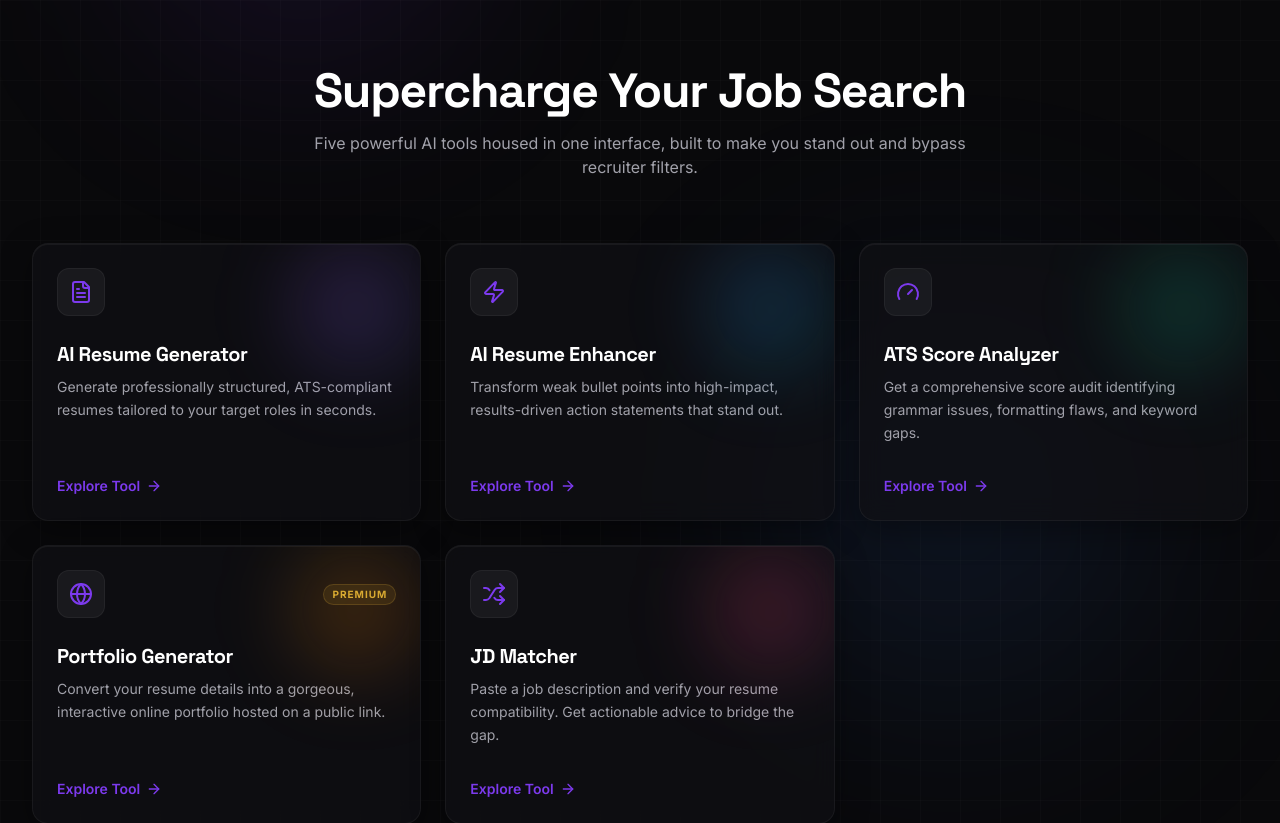
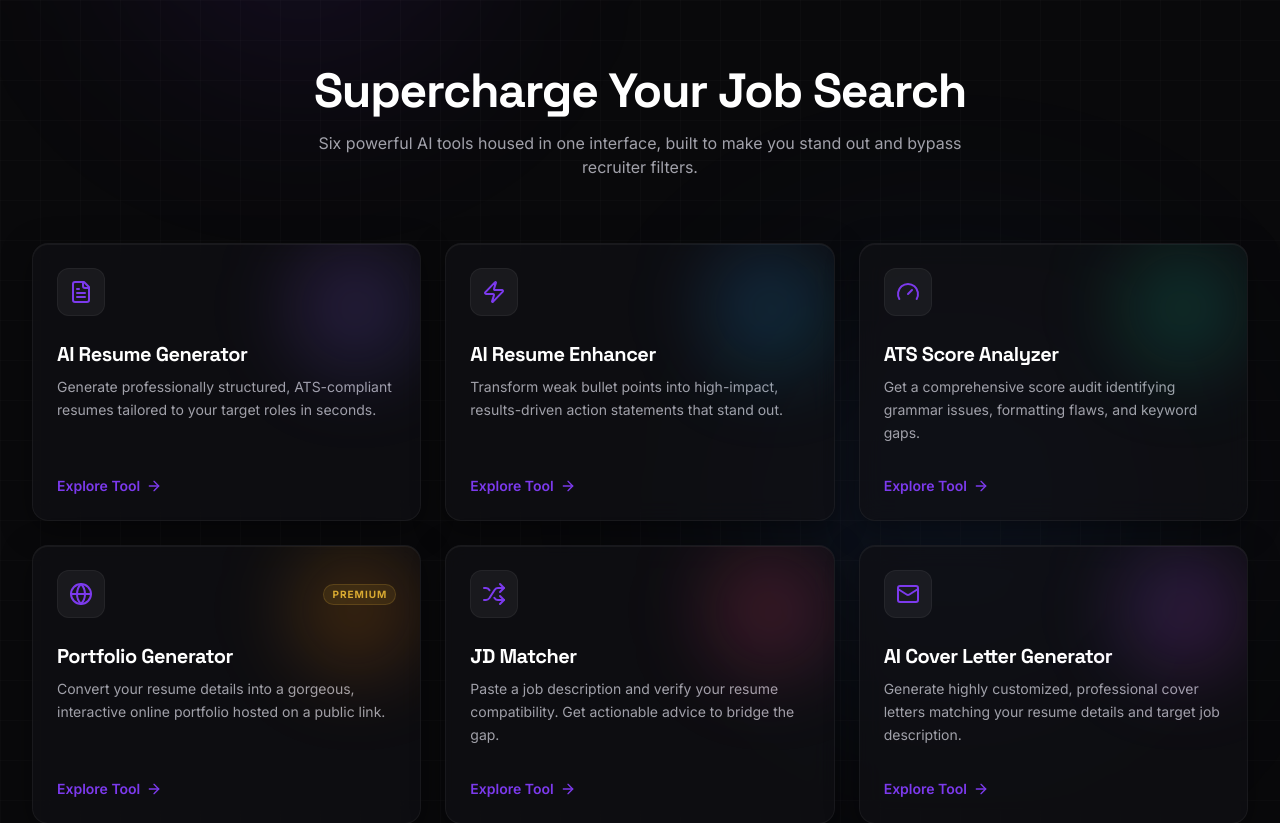
Before and after one commit to vivektripathi0320-web/NextHire-AI, a React (Vite) app in the folder frontend/: page / in a window 1280 px wide. Shown: the part 920-1743 px from the top of the page. Built offline with nearby package versions, Linux system fonts and the light colour scheme.

Commit message:
feat: Add AI Cover Letter Generator card and update feature count on LandingPage

```diff
--- a/frontend/src/pages/LandingPage.tsx
+++ b/frontend/src/pages/LandingPage.tsx
@@ -9,7 +9,8 @@ import {
   ChevronRight,
   Gauge,
   Shuffle,
-  Check
+  Check,
+  Mail
 } from 'lucide-react';
 
 // Animation variants
@@ -84,6 +85,14 @@ export default function LandingPage() {
       link: "/jd-matcher",
       color: "from-rose-500/20 to-pink-500/20",
       borderHover: "hover:border-rose-500/30"
+    },
+    {
+      title: "AI Cover Letter Generator",
+      description: "Generate highly customized, professional cover letters matching your resume details and target job description.",
+      icon: Mail,
+      link: "/cover-letter",
+      color: "from-violet-500/20 to-fuchsia-500/20",
+      borderHover: "hover:border-violet-500/30"
     }
   ];
 
@@ -196,7 +205,7 @@ export default function LandingPage() {
             Supercharge Your Job Search
           </h2>
           <p className="text-zinc-400 mt-4 max-w-2xl mx-auto">
-            Five powerful AI tools housed in one interface, built to make you stand out and bypass recruiter filters.
+            Six powerful AI tools housed in one interface, built to make you stand out and bypass recruiter filters.
           </p>
         </div>
 
```
